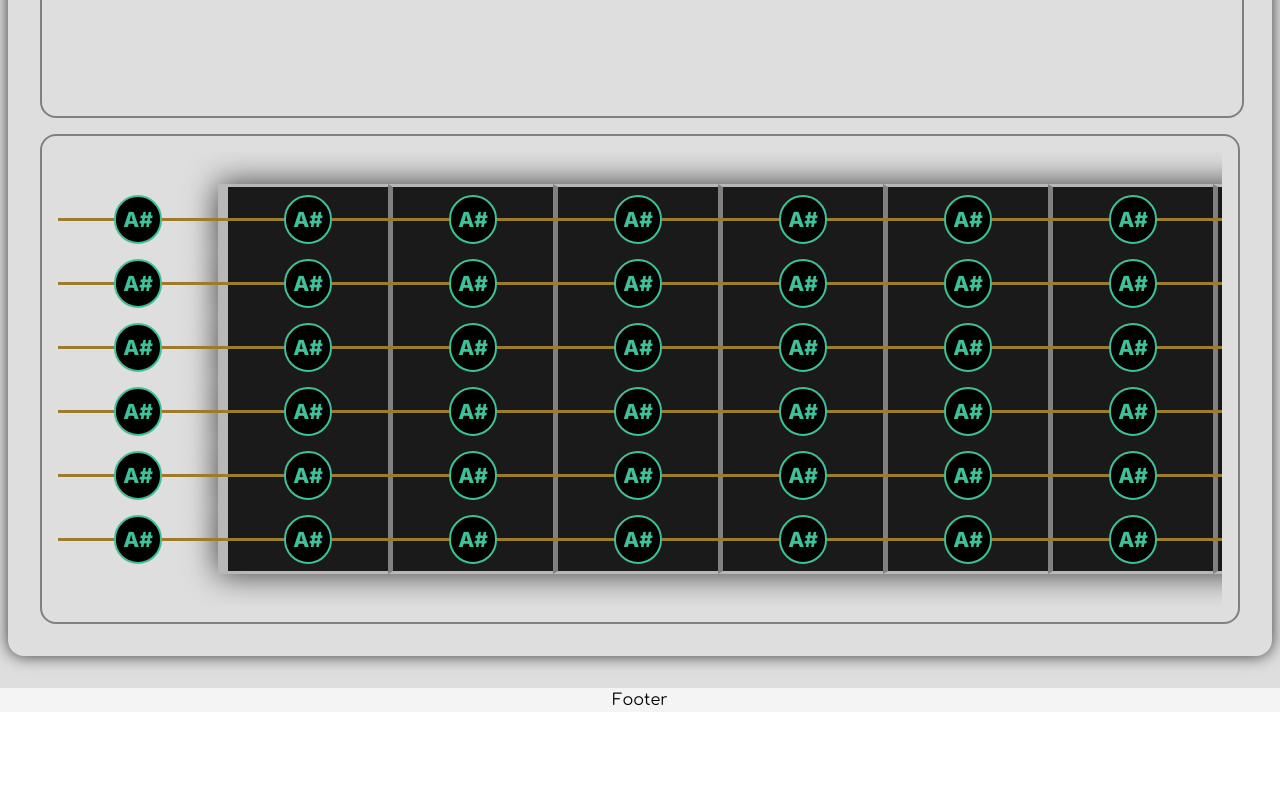
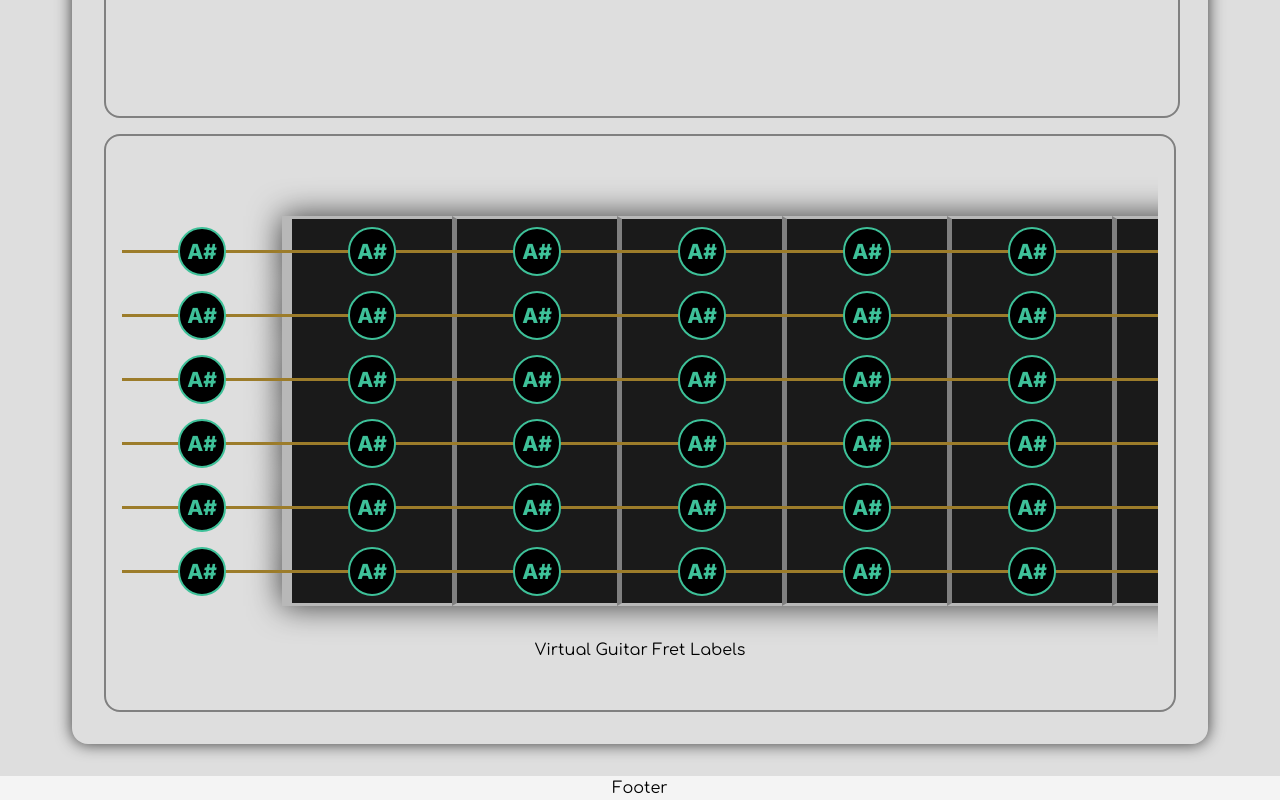
Before and after one commit to NovaSharx/Novabrato, a React (Create React App) app in the folder frontend/: page /#/ in a window 1280 px wide. Shown: the part 917-1717 px from the top of the page. Before the commit the page ends 1629 px from the top, so only its background shows below. Built offline with nearby package versions, Linux system fonts and the light colour scheme.

Commit message:
Added utility folder with applystyling function. Fixed virtual guitar container margins. Added hover animations to nav buttons. Added div for fret labels.

```diff
--- a/frontend/src/components/Navigation/Navigation.tsx
+++ b/frontend/src/components/Navigation/Navigation.tsx
@@ -1,5 +1,6 @@
 import { FC, ReactElement, useContext } from 'react';
 import { ThemeContext } from '../contexts/ThemeContext';
+import { applyStyling } from '../../utility/ApplyStyling';
 
 const Navigation: FC = (): ReactElement => {
 
@@ -26,12 +27,29 @@ const Navigation: FC = (): ReactElement => {
                     </a>
                 </div>
 
-                <div id='nav-options' style={{
-                    color: 'white'
-                }}>
-                    <span className='nav-option-button'>Fretboard</span>
-                    <span className='nav-option-button'>Exercises</span>
-                    <span className='nav-option-button'>About</span>
+                <div id='nav-options' style={{ color: 'white' }}>
+
+                    <span className='nav-option-button'
+                        onMouseEnter={(e) => applyStyling(e, { color: theme.palette.secondary.main })}
+                        onMouseLeave={(e) => applyStyling(e, { color: 'white' })}
+                    >
+                        Fretboard
+                    </span>
+
+                    <span className='nav-option-button'
+                        onMouseEnter={(e) => applyStyling(e, { color: theme.palette.secondary.main })}
+                        onMouseLeave={(e) => applyStyling(e, { color: 'white' })}
+                    >
+                        Exercises
+                    </span>
+
+                    <span className='nav-option-button'
+                        onMouseEnter={(e) => applyStyling(e, { color: theme.palette.secondary.main })}
+                        onMouseLeave={(e) => applyStyling(e, { color: 'white' })}
+                    >
+                        About
+                    </span>
+
                     <span className='nav-option-button'
                         style={{
                             backgroundColor: theme.palette.background.tertiary,
--- a/frontend/src/components/VirtualGuitar/VirtualGuitarContainer.tsx
+++ b/frontend/src/components/VirtualGuitar/VirtualGuitarContainer.tsx
@@ -8,7 +8,9 @@ const VirtualGuitarContainer: FC = (): ReactElement => {
 
     return (
         <div className='main-section-container'>
-            <div className='virtual-guitar-container main-section' style={{
+            <div className='main-section'>
+
+                <div className='virtual-guitar-container' style={{
                     backgroundColor: theme.palette.background.primary,
                 }}>
                     <div className='virtual-guitar-title'>
@@ -28,6 +30,8 @@ const VirtualGuitarContainer: FC = (): ReactElement => {
                         </div>
                     </div>
                 </div>
+
+            </div>
         </div>
     );
 };
--- a/frontend/src/components/VirtualGuitar/VirtualGuitarNeck.tsx
+++ b/frontend/src/components/VirtualGuitar/VirtualGuitarNeck.tsx
@@ -3,6 +3,8 @@ import VirtualGuitarString from './VirtualGuitarString';
 
 const VirtualGuitarNeck: FC = (): ReactElement => {
     return (
+        <div className='virtual-guitar-neck-container' style={{
+        }}>
             <div className='virtual-guitar-neck'>
                 <VirtualGuitarString />
                 <VirtualGuitarString />
@@ -11,6 +13,11 @@ const VirtualGuitarNeck: FC = (): ReactElement => {
                 <VirtualGuitarString />
                 <VirtualGuitarString />
             </div>
+
+            <div className='virtual-guitar-fret-labels'>
+                Virtual Guitar Fret Labels
+            </div>
+        </div>
     )
 }
 
--- a/frontend/src/stylesheets/css/main.css
+++ b/frontend/src/stylesheets/css/main.css
@@ -132,6 +132,7 @@ p {
 }
 #navigation #navigation-container #nav-options .nav-option-button {
   padding: 0rem 1.5rem;
+  transition: 0.5s;
 }
 #navigation #navigation-container #nav-options .nav-option-button:hover {
   cursor: pointer;
@@ -143,8 +144,7 @@ p {
 }
 
 .virtual-guitar-container {
-  margin-top: 2rem;
-  margin-bottom: 2rem;
+  margin: 2rem;
   padding: 2rem;
   display: flex;
   flex-direction: column;
@@ -171,29 +171,34 @@ p {
   border: 2px solid grey;
   border-radius: 1rem;
 }
-.virtual-guitar-container .virtual-guitar-content .virtual-guitar-fretboard-container .virtual-guitar-neck {
+.virtual-guitar-container .virtual-guitar-content .virtual-guitar-fretboard-container .virtual-guitar-neck-container {
   padding: 2rem 0rem;
   display: flex;
   flex-direction: column;
   overflow-x: scroll;
 }
-.virtual-guitar-container .virtual-guitar-content .virtual-guitar-fretboard-container .virtual-guitar-neck .virtual-guitar-string {
+.virtual-guitar-container .virtual-guitar-content .virtual-guitar-fretboard-container .virtual-guitar-neck-container .virtual-guitar-neck {
+  padding: 2rem 0rem;
+  display: flex;
+  flex-direction: column;
+}
+.virtual-guitar-container .virtual-guitar-content .virtual-guitar-fretboard-container .virtual-guitar-neck-container .virtual-guitar-neck .virtual-guitar-string {
   display: flex;
   width: max-content;
 }
-.virtual-guitar-container .virtual-guitar-content .virtual-guitar-fretboard-container .virtual-guitar-neck .virtual-guitar-string:first-child .virtual-guitar-fret {
+.virtual-guitar-container .virtual-guitar-content .virtual-guitar-fretboard-container .virtual-guitar-neck-container .virtual-guitar-neck .virtual-guitar-string:first-child .virtual-guitar-fret {
   border-top: 3px solid transparent;
 }
-.virtual-guitar-container .virtual-guitar-content .virtual-guitar-fretboard-container .virtual-guitar-neck .virtual-guitar-string:first-child span .virtual-guitar-fret {
+.virtual-guitar-container .virtual-guitar-content .virtual-guitar-fretboard-container .virtual-guitar-neck-container .virtual-guitar-neck .virtual-guitar-string:first-child span .virtual-guitar-fret {
   border-top: 3px solid #b8b8b8;
 }
-.virtual-guitar-container .virtual-guitar-content .virtual-guitar-fretboard-container .virtual-guitar-neck .virtual-guitar-string:last-child .virtual-guitar-fret {
+.virtual-guitar-container .virtual-guitar-content .virtual-guitar-fretboard-container .virtual-guitar-neck-container .virtual-guitar-neck .virtual-guitar-string:last-child .virtual-guitar-fret {
   border-bottom: 3px solid transparent;
 }
-.virtual-guitar-container .virtual-guitar-content .virtual-guitar-fretboard-container .virtual-guitar-neck .virtual-guitar-string:last-child span .virtual-guitar-fret {
+.virtual-guitar-container .virtual-guitar-content .virtual-guitar-fretboard-container .virtual-guitar-neck-container .virtual-guitar-neck .virtual-guitar-string:last-child span .virtual-guitar-fret {
   border-bottom: 3px solid #b8b8b8;
 }
-.virtual-guitar-container .virtual-guitar-content .virtual-guitar-fretboard-container .virtual-guitar-neck .virtual-guitar-string .virtual-guitar-fret {
+.virtual-guitar-container .virtual-guitar-content .virtual-guitar-fretboard-container .virtual-guitar-neck-container .virtual-guitar-neck .virtual-guitar-string .virtual-guitar-fret {
   position: relative;
   display: flex;
   justify-content: center;
@@ -201,7 +206,7 @@ p {
   width: 10rem;
   height: 4rem;
 }
-.virtual-guitar-container .virtual-guitar-content .virtual-guitar-fretboard-container .virtual-guitar-neck .virtual-guitar-string .virtual-guitar-fret::after {
+.virtual-guitar-container .virtual-guitar-content .virtual-guitar-fretboard-container .virtual-guitar-neck-container .virtual-guitar-neck .virtual-guitar-string .virtual-guitar-fret::after {
   position: absolute;
   width: 120%;
   height: 3px;
@@ -209,7 +214,7 @@ p {
   border-radius: 1rem;
   content: "";
 }
-.virtual-guitar-container .virtual-guitar-content .virtual-guitar-fretboard-container .virtual-guitar-neck .virtual-guitar-string .virtual-guitar-fret .virtual-guitar-note {
+.virtual-guitar-container .virtual-guitar-content .virtual-guitar-fretboard-container .virtual-guitar-neck-container .virtual-guitar-neck .virtual-guitar-string .virtual-guitar-fret .virtual-guitar-note {
   display: flex;
   justify-content: center;
   align-items: center;
@@ -224,21 +229,20 @@ p {
   border-radius: 2.8rem;
   z-index: 1;
 }
-.virtual-guitar-container .virtual-guitar-content .virtual-guitar-fretboard-container .virtual-guitar-neck .virtual-guitar-string .virtual-guitar-fret .virtual-guitar-note:hover {
+.virtual-guitar-container .virtual-guitar-content .virtual-guitar-fretboard-container .virtual-guitar-neck-container .virtual-guitar-neck .virtual-guitar-string .virtual-guitar-fret .virtual-guitar-note:hover {
   cursor: pointer;
 }
-.virtual-guitar-container .virtual-guitar-content .virtual-guitar-fretboard-container .virtual-guitar-neck .virtual-guitar-string span {
+.virtual-guitar-container .virtual-guitar-content .virtual-guitar-fretboard-container .virtual-guitar-neck-container .virtual-guitar-neck .virtual-guitar-string span {
   display: flex;
   box-shadow: 0rem 0rem 2rem 0rem rgba(0, 0, 0, 0.75);
 }
-.virtual-guitar-container .virtual-guitar-content .virtual-guitar-fretboard-container .virtual-guitar-neck .virtual-guitar-string span .virtual-guitar-fret {
+.virtual-guitar-container .virtual-guitar-content .virtual-guitar-fretboard-container .virtual-guitar-neck-container .virtual-guitar-neck .virtual-guitar-string span .virtual-guitar-fret {
   background-color: #1a1a1a;
   border-left: 5px solid grey;
 }
-.virtual-guitar-container .virtual-guitar-content .virtual-guitar-fretboard-container .virtual-guitar-neck .virtual-guitar-string span .virtual-guitar-fret:first-child {
+.virtual-guitar-container .virtual-guitar-content .virtual-guitar-fretboard-container .virtual-guitar-neck-container .virtual-guitar-neck .virtual-guitar-string span .virtual-guitar-fret:first-child {
   border-left: 10px solid #b8b8b8;
 }
-
 #home {
   flex-grow: 1;
 }
--- a/frontend/src/stylesheets/scss/components/_navigation.scss
+++ b/frontend/src/stylesheets/scss/components/_navigation.scss
@@ -42,6 +42,7 @@
 
             .nav-option-button {
                 padding: 0rem 1.5rem;
+                transition: 0.5s;
 
                 &:hover {
                     cursor: pointer;
--- a/frontend/src/stylesheets/scss/components/_virtual-guitar.scss
+++ b/frontend/src/stylesheets/scss/components/_virtual-guitar.scss
@@ -1,6 +1,5 @@
 .virtual-guitar-container {
-    margin-top: 2rem;
-    margin-bottom: 2rem;
+    margin: 2rem;
     padding: 2rem;
     display: flex;
     flex-direction: column;
@@ -33,11 +32,16 @@
             border: 2px solid grey;
             border-radius: 1rem;
 
+            .virtual-guitar-neck-container {
+                padding: 2rem 0rem;
+                display: flex;
+                flex-direction: column;
+                overflow-x: scroll;
+
                 .virtual-guitar-neck {
                     padding: 2rem 0rem;
                     display: flex;
                     flex-direction: column;
-                overflow-x: scroll;
 
                     .virtual-guitar-string {
                         display: flex;
@@ -121,6 +125,9 @@
                         }
                     }
                 }
+
+                .virtual-guitar-fret-labels {}
             }
         }
     }
+}
--- /dev/null
+++ b/frontend/src/utility/ApplyStyling.ts
@@ -0,0 +1,9 @@
+// Function applies css syling to event target
+
+export function applyStyling(event: any, styles: React.CSSProperties): void {
+    let style: keyof typeof styles
+
+    for (style in styles) {
+        event.target.style[style] = styles[style]
+    }
+}
```
Also changed, not shown: 1 other file (tests, documents, lock files or other folders). Lines whose indentation alone changed are shown as unchanged.
